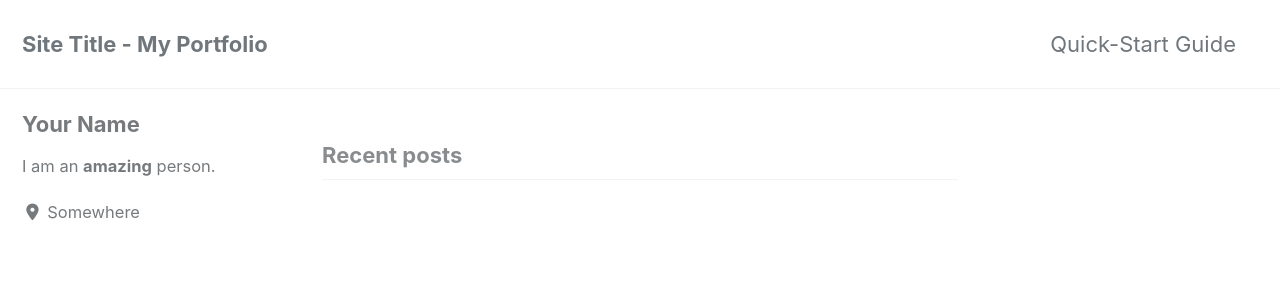
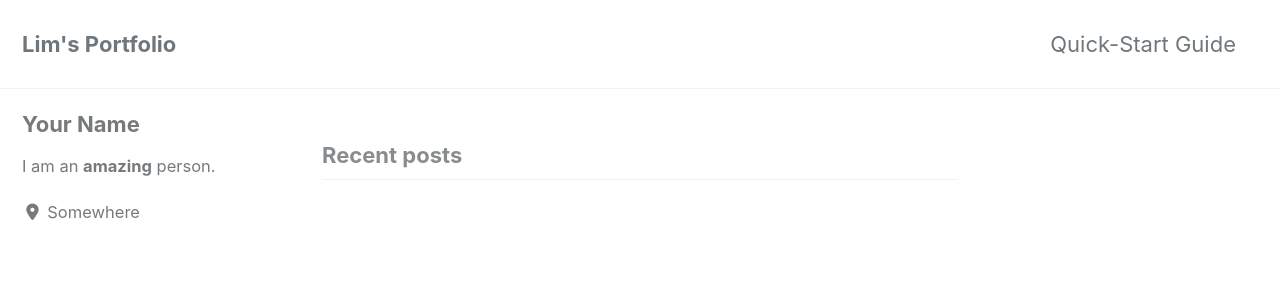
Before and after one commit to bestbit7/portfolio, a Jekyll site: the page built from index.html, in a window 1280 px wide and 900 px high. Shown: the top 300 px of the window. Built offline with Jekyll 4.4.1, drawn with Linux system fonts in a browser that asks for light colours; cached includes are drawn as plain includes; nearby versions of some CDN libraries; the list of posts is cut into pages by our own code.

Commit message:
updated config

```diff
--- a/_config.yml
+++ b/_config.yml
@@ -16,7 +16,7 @@ minimal_mistakes_skin    : "default" # "air", "aqua", "contrast", "dark", "dirt"
 
 # Site Settings
 locale                   : "en-US"
-title                    : "Site Title - My Portfolio"
+title                    : "Lim's Portfolio"
 title_separator          : "-"
 subtitle                 : # site tagline that appears below site title in masthead
 name                     : "Your Name"
```
